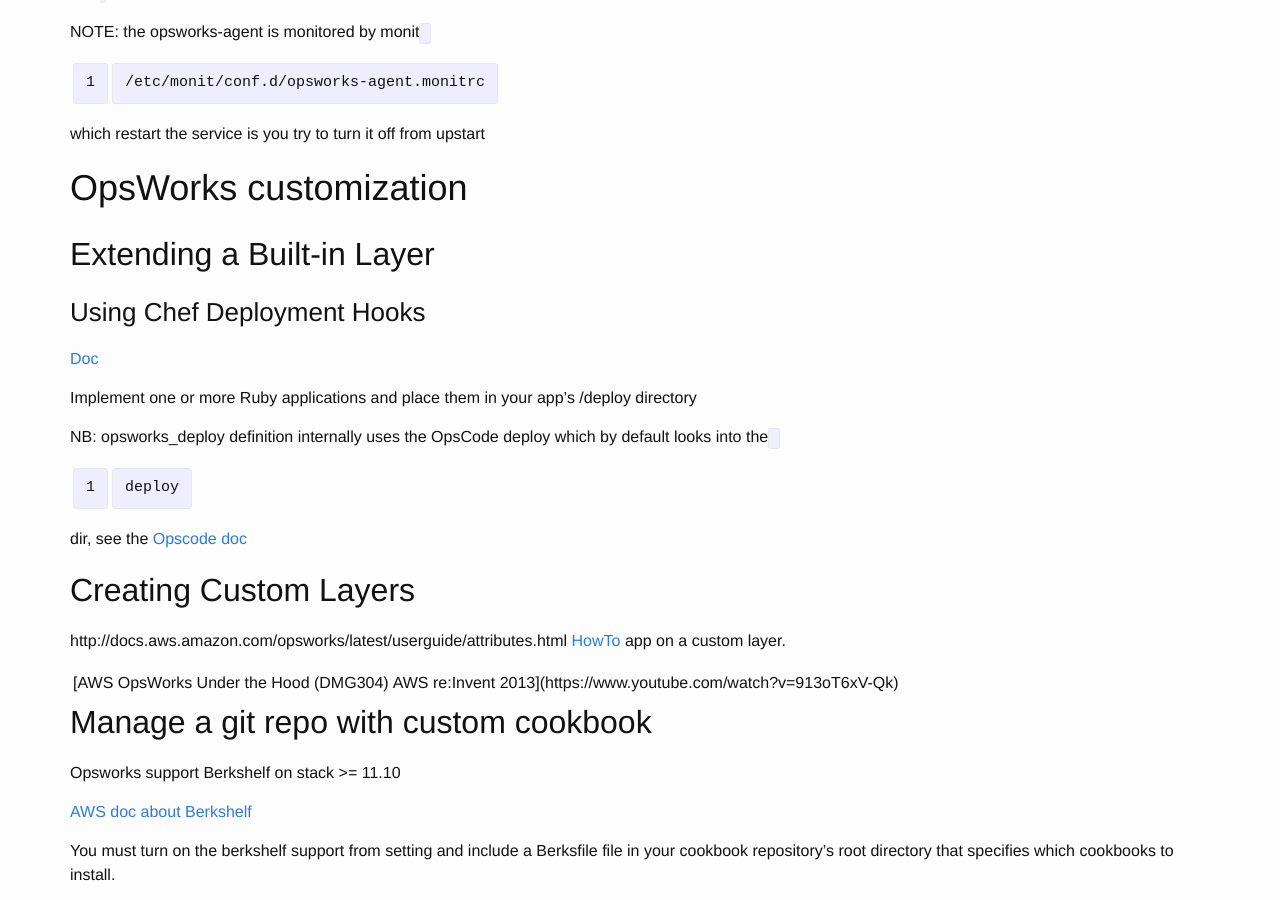
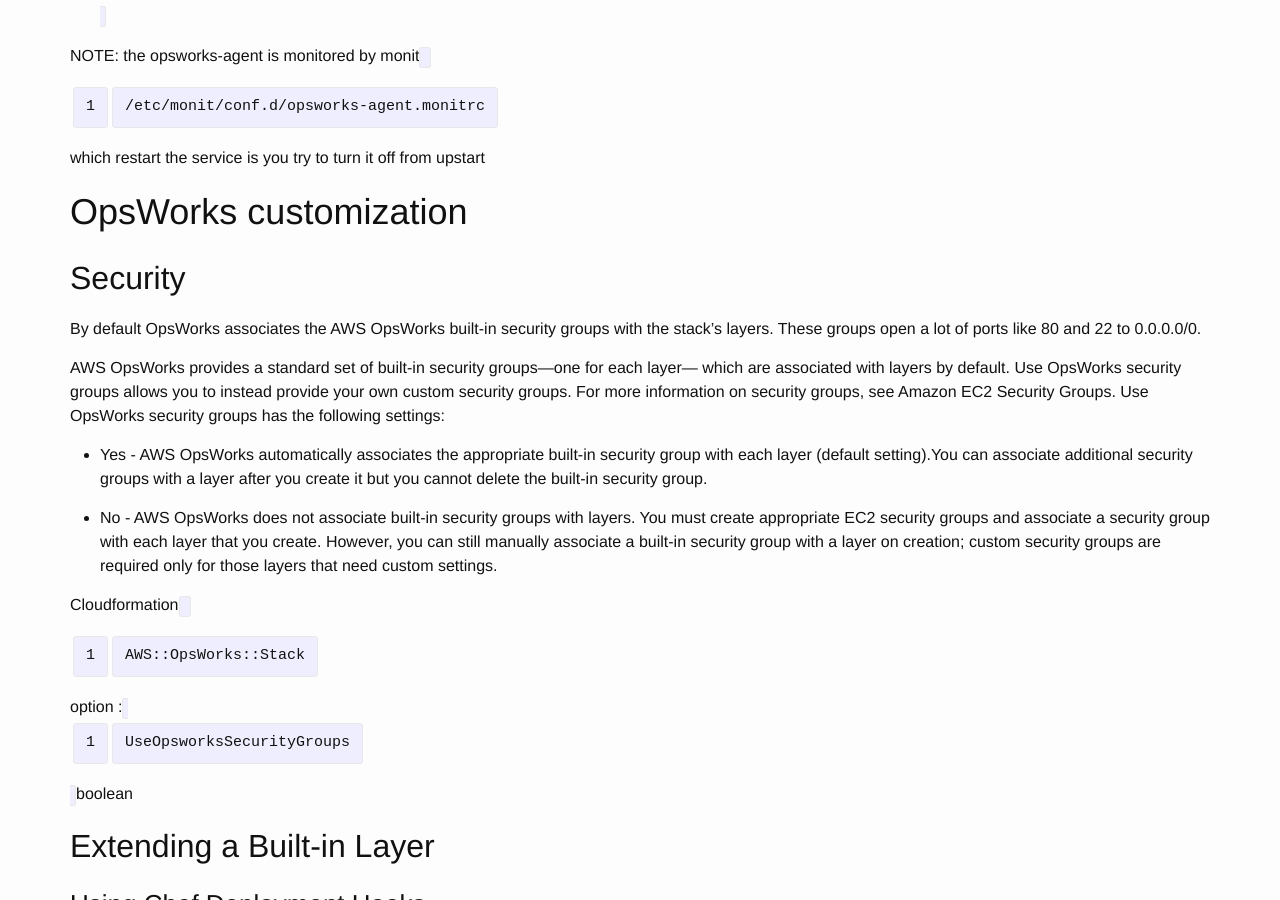
Before and after one commit to breezeight/nicola_blog, a Jekyll site: the page built from _guides/aws-opsworks-introduction.markdown, in a window 1280 px wide and 900 px high, scrolled down 5504 px. Built offline with Jekyll 4.4.1, drawn with Linux system fonts in a browser that asks for light colours.

Commit message:
Opsworks: how to remove default security groups

```diff
--- a/_guides/aws-opsworks-introduction.markdown
+++ b/_guides/aws-opsworks-introduction.markdown
@@ -181,6 +181,19 @@
 NOTE: the opsworks-agent is monitored by monit `/etc/monit/conf.d/opsworks-agent.monitrc` which restart the service is you try to turn it off from upstart
 
 # OpsWorks customization
+
+## Security
+
+By default OpsWorks associates the AWS OpsWorks built-in security groups with the stack's layers. These groups open a lot of ports like 80 and 22 to 0.0.0.0/0.
+
+AWS OpsWorks provides a standard set of built-in security groups—one for each layer— which are associated with layers by default. Use OpsWorks security groups allows you to instead provide your own custom security groups. For more information on security groups, see Amazon EC2 Security Groups. Use OpsWorks security groups has the following settings:
+
+* Yes - AWS OpsWorks automatically associates the appropriate built-in security group with each layer (default setting).You can associate additional security groups with a layer after you create it but you cannot delete the built-in security group.
+
+* No - AWS OpsWorks does not associate built-in security groups with layers. You must create appropriate EC2 security groups and associate a security group with each layer that you create. However, you can still manually associate a built-in security group with a layer on creation; custom security groups are required only for those layers that need custom settings.
+
+Cloudformation `AWS::OpsWorks::Stack` option : `UseOpsworksSecurityGroups` boolean
+
 
 ## Extending a Built-in Layer
 ### Using Chef Deployment Hooks
```
